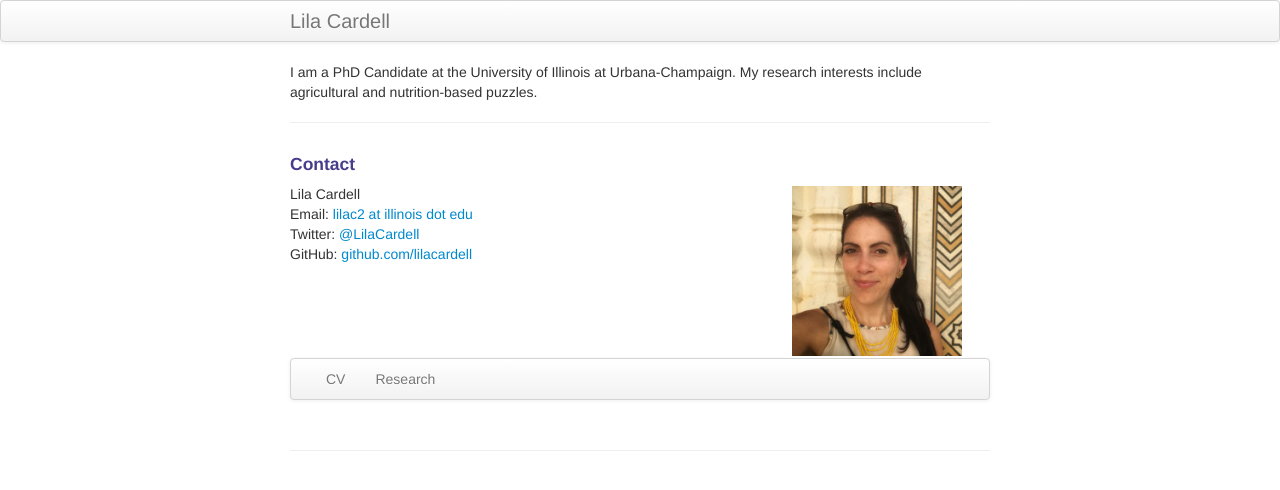
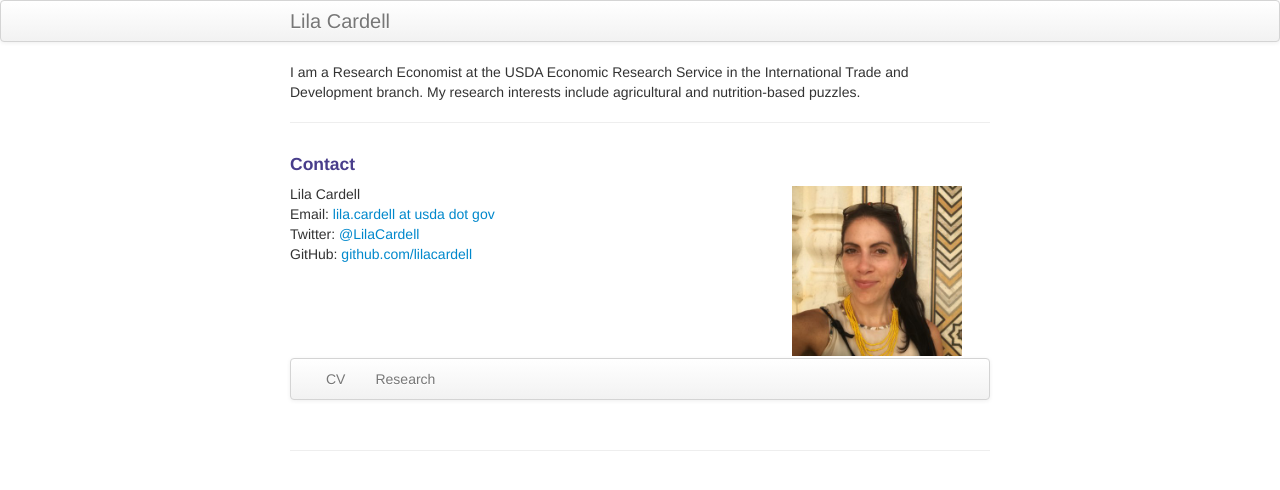
Before and after one commit to lilacardell/lilacardell.github.io, a Jekyll site: the page built from index.md, in a window 1280 px wide. Shown: the top 490 px of the page. Built offline with Jekyll 4.4.1, drawn with Linux system fonts in a browser that asks for light colours.

Commit message:
Update index.md

```diff
--- a/index.md
+++ b/index.md
@@ -5,7 +5,7 @@ description: I am a PhD candidate at the University of Illinois at Urbana-Champa
 keywords: economics, agriculture, nutrition, development
 ---
 
-I am a PhD Candidate at the University of Illinois at Urbana-Champaign. My research interests include agricultural and nutrition-based puzzles.
+I am a Research Economist at the USDA Economic Research Service in the International Trade and Development branch. My research interests include agricultural and nutrition-based puzzles.
 
 <!--
 [curriculum vitae ![CV as pdf]({{ BASE_PATH }}/pages/icons16/pdf-icon.png)]({{ BASE_PATH }}/assets/CV.pdf)<br/>
@@ -20,7 +20,7 @@ I am a PhD Candidate at the University of Illinois at Urbana-Champaign. My resea
     <div class="row-fluid">
         <div class="span5">
            Lila Cardell<br/>
-            Email: <a href = "mailto: lilac2@illinois.edu">lilac2 at illinois dot edu</a><br/>
+            Email: <a href = "mailto: lilac2@illinois.edu">lila.cardell at usda dot gov</a><br/>
             Twitter: <a href="https://twitter.com/lilacardell">@LilaCardell</a><br/>
             GitHub: <a href="https://github.com/lilacardell">github.com/lilacardell</a><br/>
         </div>
```
